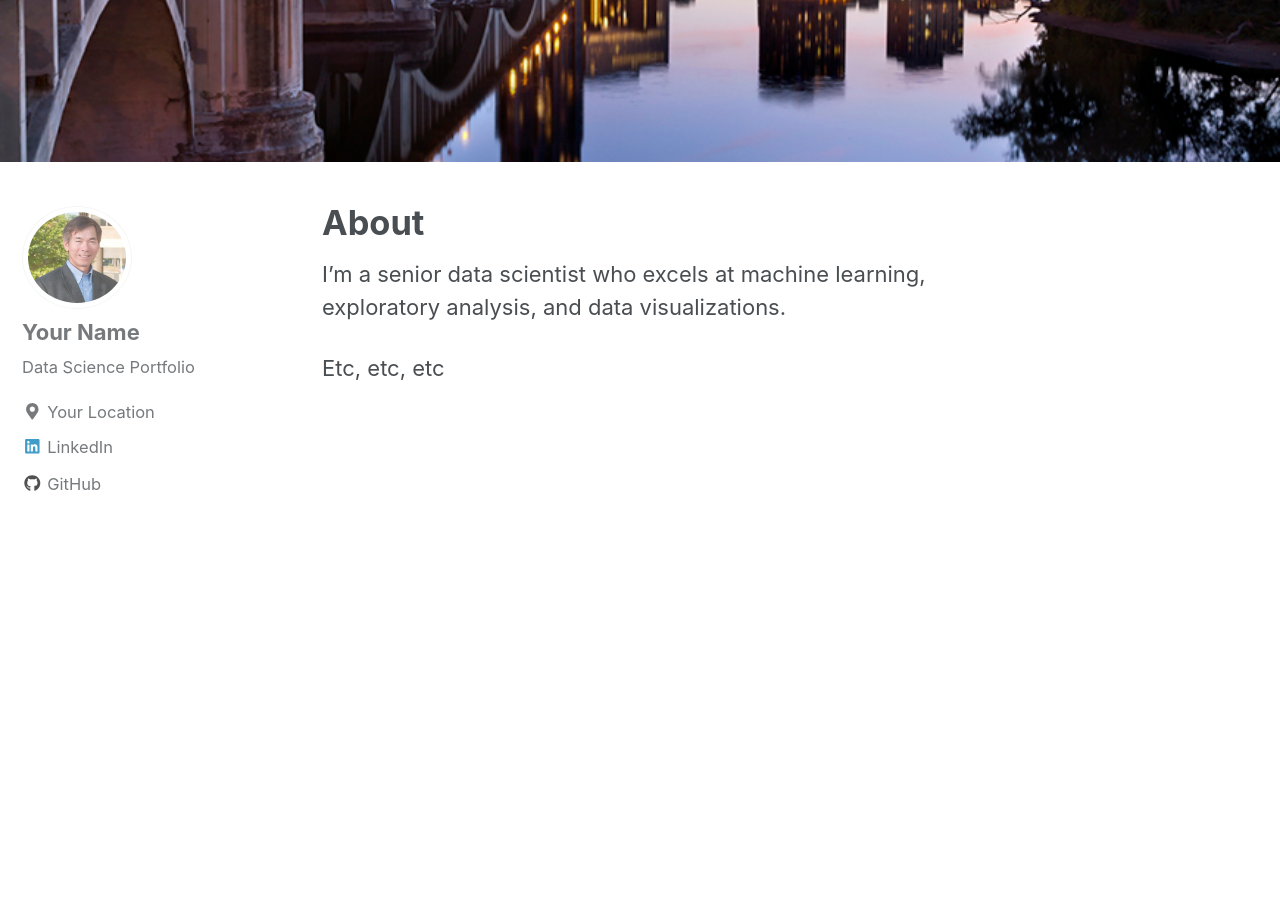
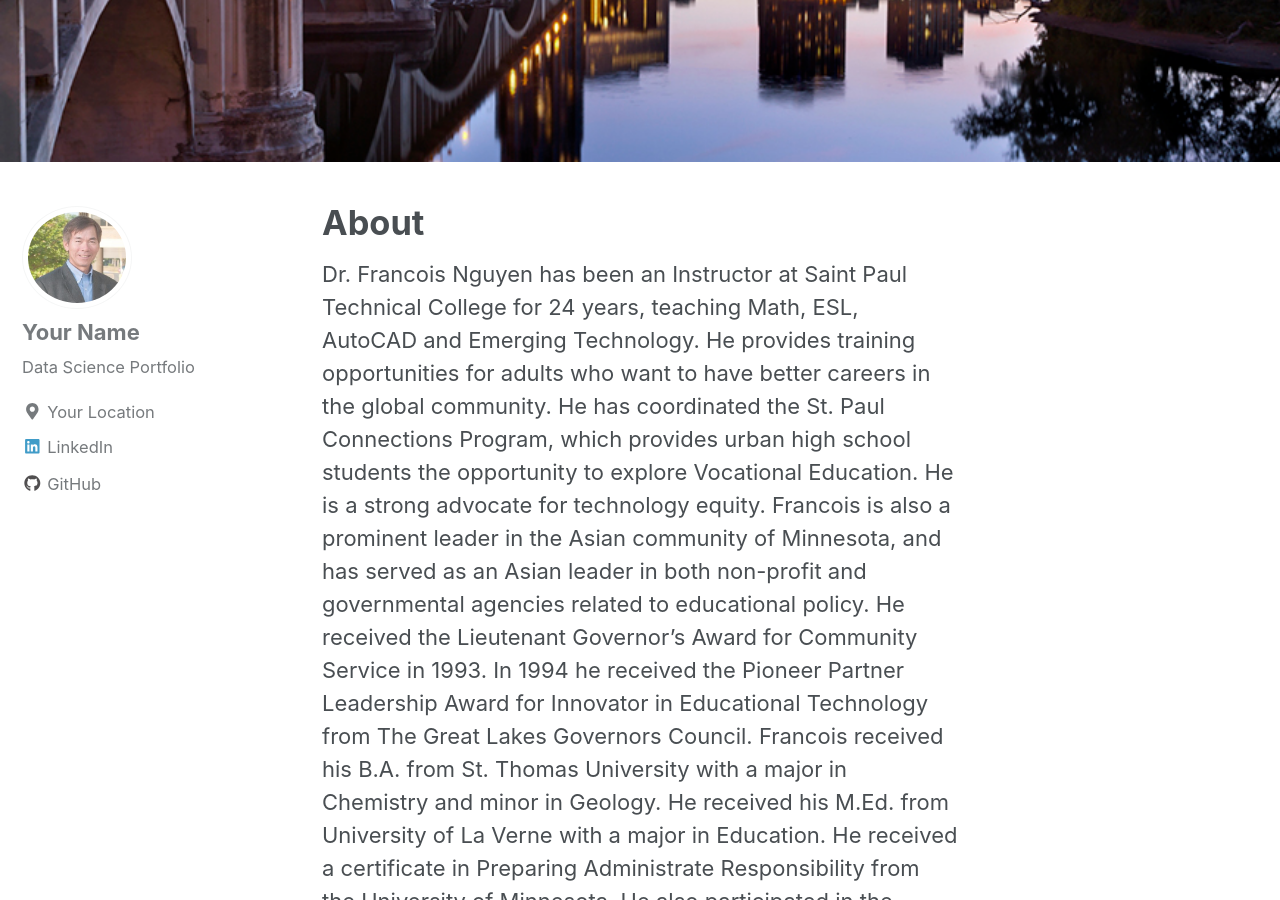
Before and after one commit to drwin18/drwin18.github.io, a Jekyll site: the page built from _pages/about.md, in a window 1280 px wide and 900 px high, scrolled down 562 px. Built offline with Jekyll 4.4.1, drawn with Linux system fonts in a browser that asks for light colours; nearby versions of some CDN libraries; some of the changed text lies outside the part shown.

Commit message:
change about

```diff
--- a/_pages/about.md
+++ b/_pages/about.md
@@ -5,6 +5,7 @@ header:
   image: "/images/p1.jpg"
 ---
 
-I'm a senior data scientist who excels at machine learning, exploratory analysis, and data visualizations.
-
-Etc, etc, etc
+Dr. Francois Nguyen has been an Instructor at Saint Paul Technical College for 24 years, teaching Math, ESL, AutoCAD and Emerging Technology. He provides training opportunities for adults who want to have better careers in the global community. He has coordinated the St. Paul Connections Program, which provides urban high school students the opportunity to explore Vocational Education. He is a strong advocate for technology equity. Francois is also a prominent leader in the Asian community of Minnesota, and has served as an Asian leader in both non-profit and governmental agencies related to educational policy. He received the Lieutenant Governor's Award for Community Service in 1993.
+In 1994 he received the Pioneer Partner Leadership Award for Innovator in Educational Technology from The Great Lakes Governors Council.
+Francois received his B.A. from St. Thomas University with a major in Chemistry and minor in Geology. He received his M.Ed. from University of La Verne with a major in Education. He received a certificate in Preparing Administrate Responsibility from the University of Minnesota. He also participated in the Leadership for the Common Good program at the Hubert Humphrey Institute for Public Affairs.
+Francois was born and raised in Vietnam. He came to the United States in the 70's and keeps strong ties with his native country. He is very proud of his family. He has a loving wife and three children.
```
